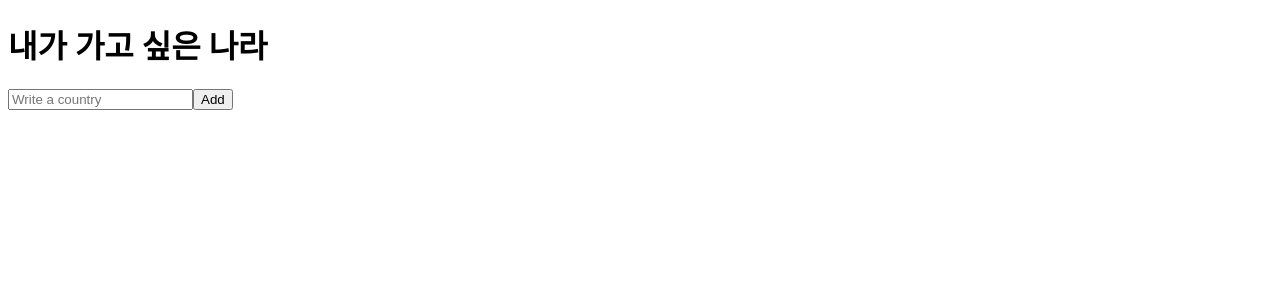
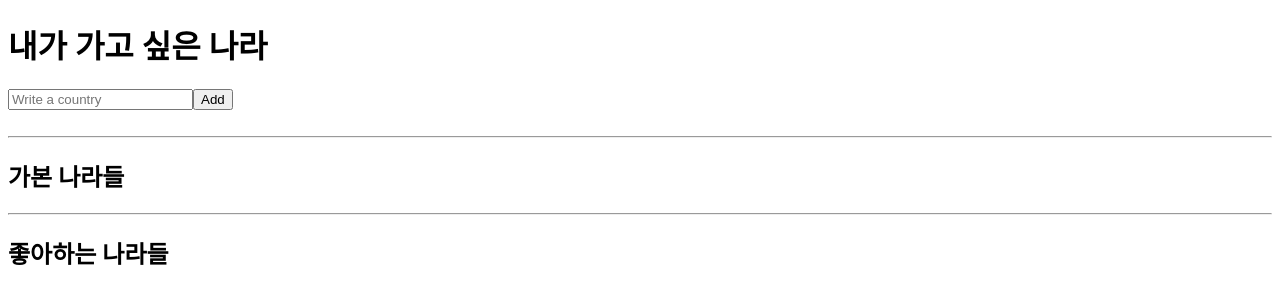
Before and after one commit to shionpark/list-of-countries, a React (Vite) app: page / in a window 1280 px wide. Shown: the top 304 px of the page. Built offline with nearby package versions, Linux system fonts and the light colour scheme.

Commit message:
feat: selector로 category state 변경

```diff
--- a/src/atoms.tsx
+++ b/src/atoms.tsx
@@ -1,4 +1,4 @@
-import { atom } from 'recoil';
+import { atom, selector } from 'recoil';
 import { INPUT_NAME } from '@/constants';
 
 export interface ICountry {
@@ -11,3 +11,15 @@ export const countryState = atom<ICountry[]>({
   key: INPUT_NAME,
   default: [],
 });
+
+export const countrySelector = selector({
+  key: 'countrySelector',
+  get: ({ get }) => {
+    const countries = get(countryState);
+    return [
+      countries.filter((country) => country.category === 'WANNA_GO'),
+      countries.filter((country) => country.category === 'HAVE_BEEN'),
+      countries.filter((country) => country.category === 'FAVS'),
+    ];
+  },
+});
--- a/src/components/CountryList.tsx
+++ b/src/components/CountryList.tsx
@@ -9,10 +9,9 @@ const CountryList = ({ text, id, category }: ICountry) => {
     const {
       currentTarget: { name },
     } = event;
-    console.log(`button name : ${name}`);
     setCountries((oldValue) => {
       const targetIndex = oldValue.findIndex((country) => country.id === id);
-      const newCountry = { text, id, category: name };
+      const newCountry = { text, id, category: name as any };
       return [...oldValue.slice(0, targetIndex), newCountry, ...oldValue.slice(targetIndex + 1)];
     });
   };
--- a/src/pages/Home.tsx
+++ b/src/pages/Home.tsx
@@ -2,20 +2,30 @@ import React from 'react';
 import { useRecoilValue } from 'recoil';
 
 import { CountryForm, CountryList } from '@/components';
-import { countryState } from '@/atoms';
+import { countrySelector } from '@/atoms';
 
 interface TitleState {
   title: string;
 }
 
 const Home = ({ title }: TitleState) => {
-  const countries = useRecoilValue(countryState);
-  console.log(countries);
+  const [wannaGo, haveBeen, favs] = useRecoilValue(countrySelector);
   return (
     <>
       <h1>{title}</h1>
       <CountryForm />
-      {countries.map((country) => (
+      <br />
+      {wannaGo.map((country) => (
+        <CountryList key={country.id} {...country} />
+      ))}
+      <hr />
+      <h2>가본 나라들</h2>
+      {haveBeen.map((country) => (
+        <CountryList key={country.id} {...country} />
+      ))}
+      <hr />
+      <h2>좋아하는 나라들</h2>
+      {favs.map((country) => (
         <CountryList key={country.id} {...country} />
       ))}
     </>
```
